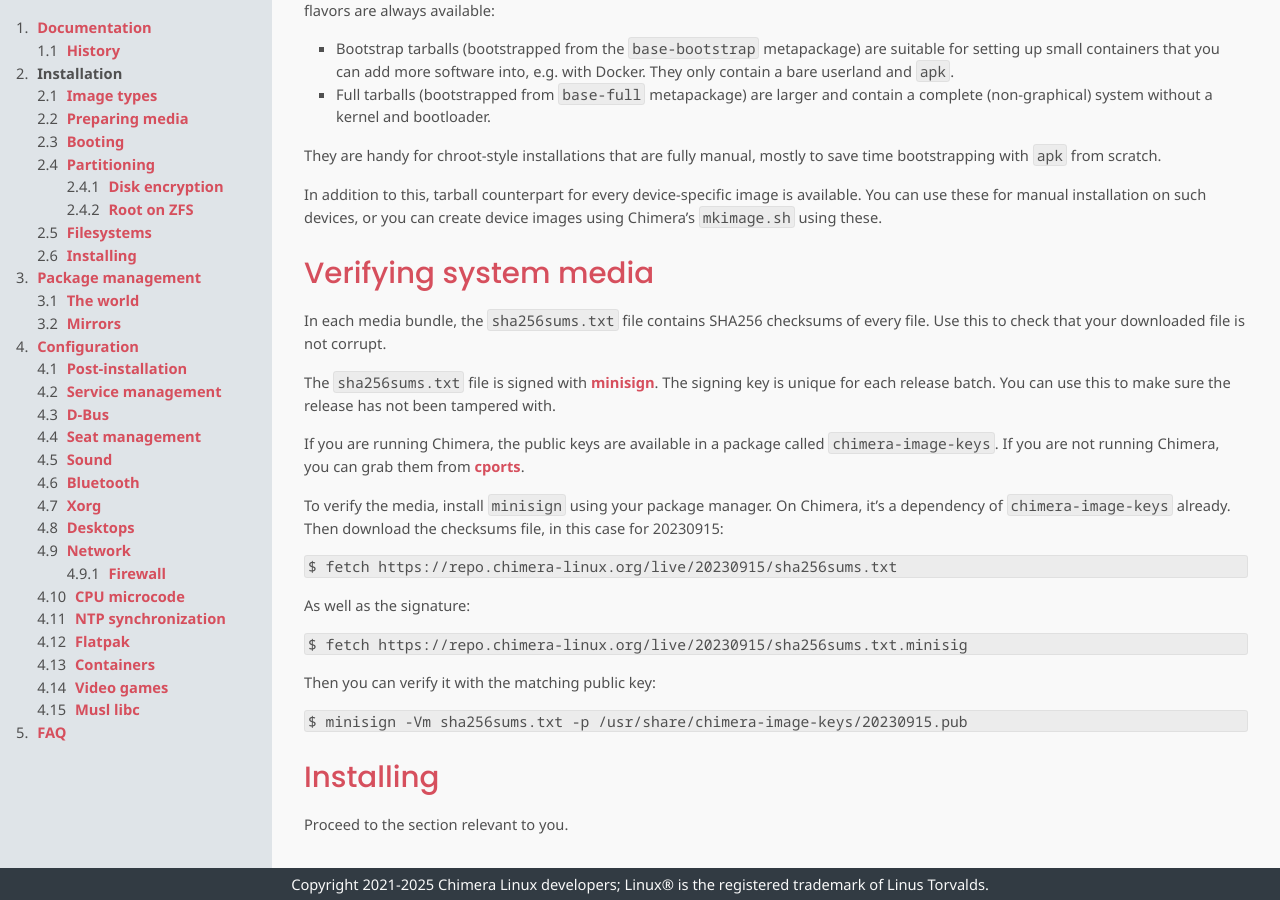
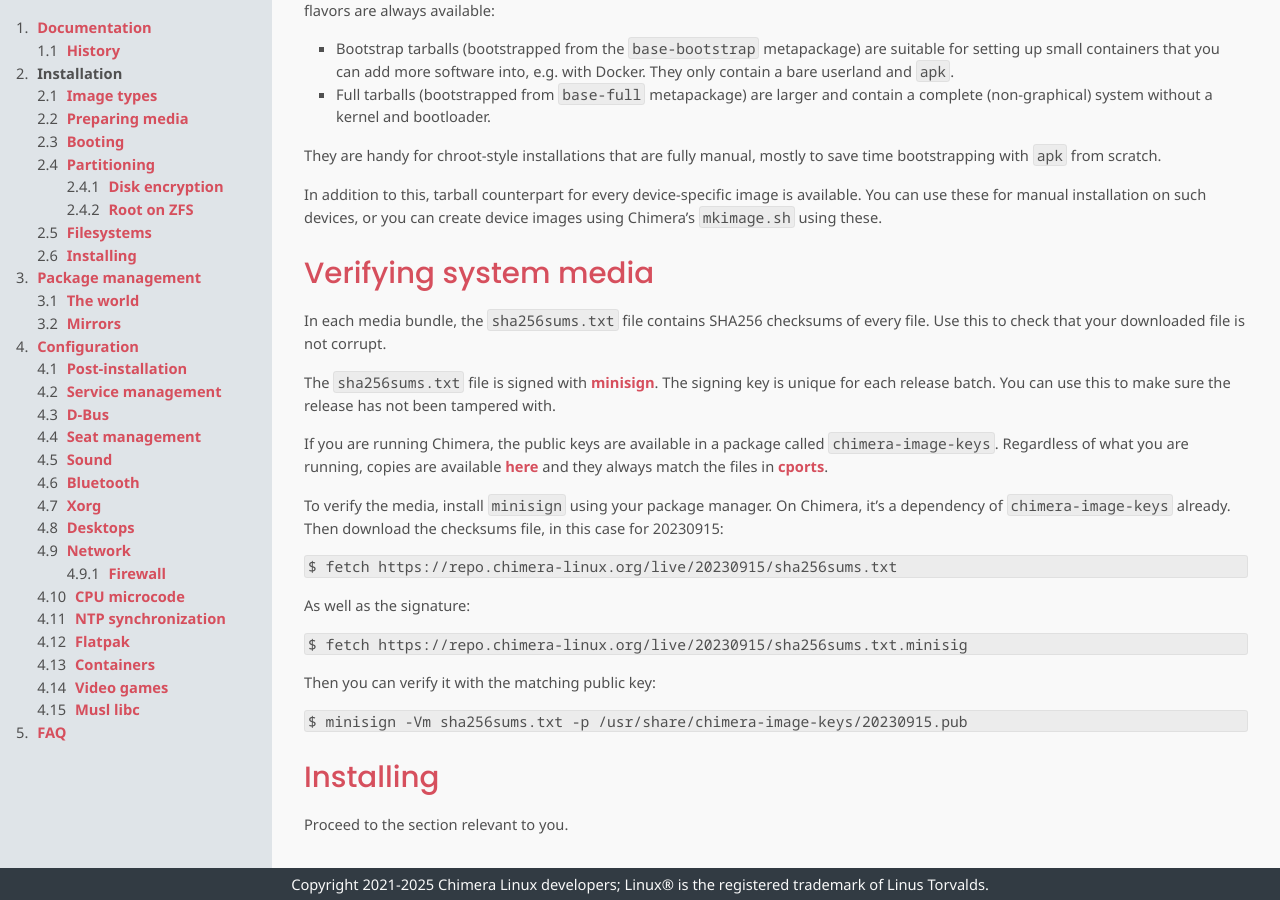
Before and after one commit to chimera-linux/chimera-linux.github.io, a Jekyll site: the page built from _docs/installation.md, in a window 1280 px wide and 900 px high, scrolled down 1781 px. Built offline with Jekyll 4.4.1, drawn with Linux system fonts in a browser that asks for light colours.

Commit message:
installation: also mention more convenient keys location

```diff
--- a/_docs/installation.md
+++ b/_docs/installation.md
@@ -111,8 +111,10 @@
 sure the release has not been tampered with.
 
 If you are running Chimera, the public keys are available in a package called
-`chimera-image-keys`. If you are not running Chimera, you can grab them from
+`chimera-image-keys`. Regardless of what you are running, copies are available
+[here](https://repo.chimera-linux.org/live/keys) and they always match the files in
 [cports](https://github.com/chimera-linux/cports/tree/master/main/chimera-image-keys/files).
+
 
 To verify the media, install `minisign` using your package manager. On Chimera,
 it's a dependency of `chimera-image-keys` already. Then download the checksums
```
